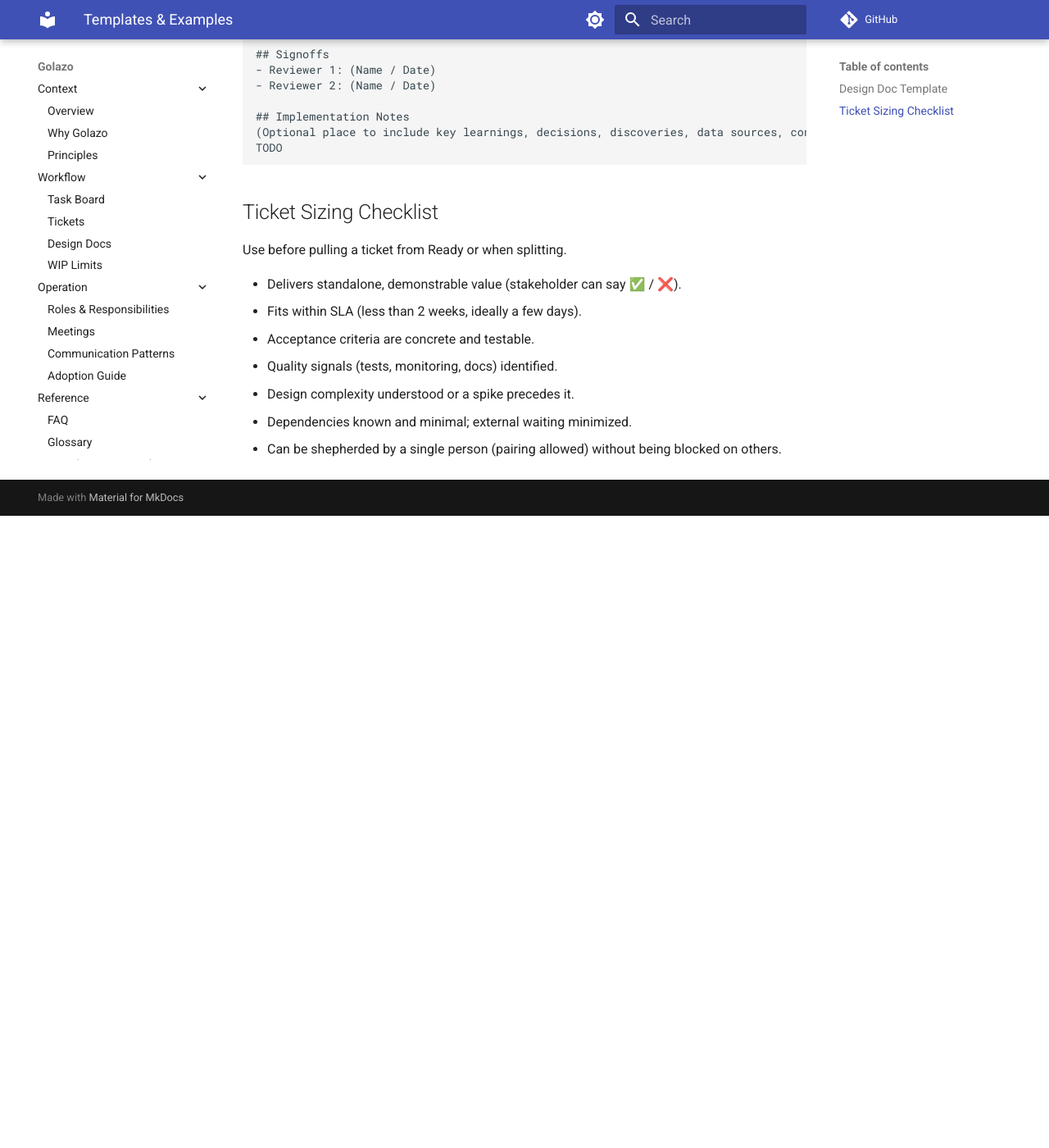
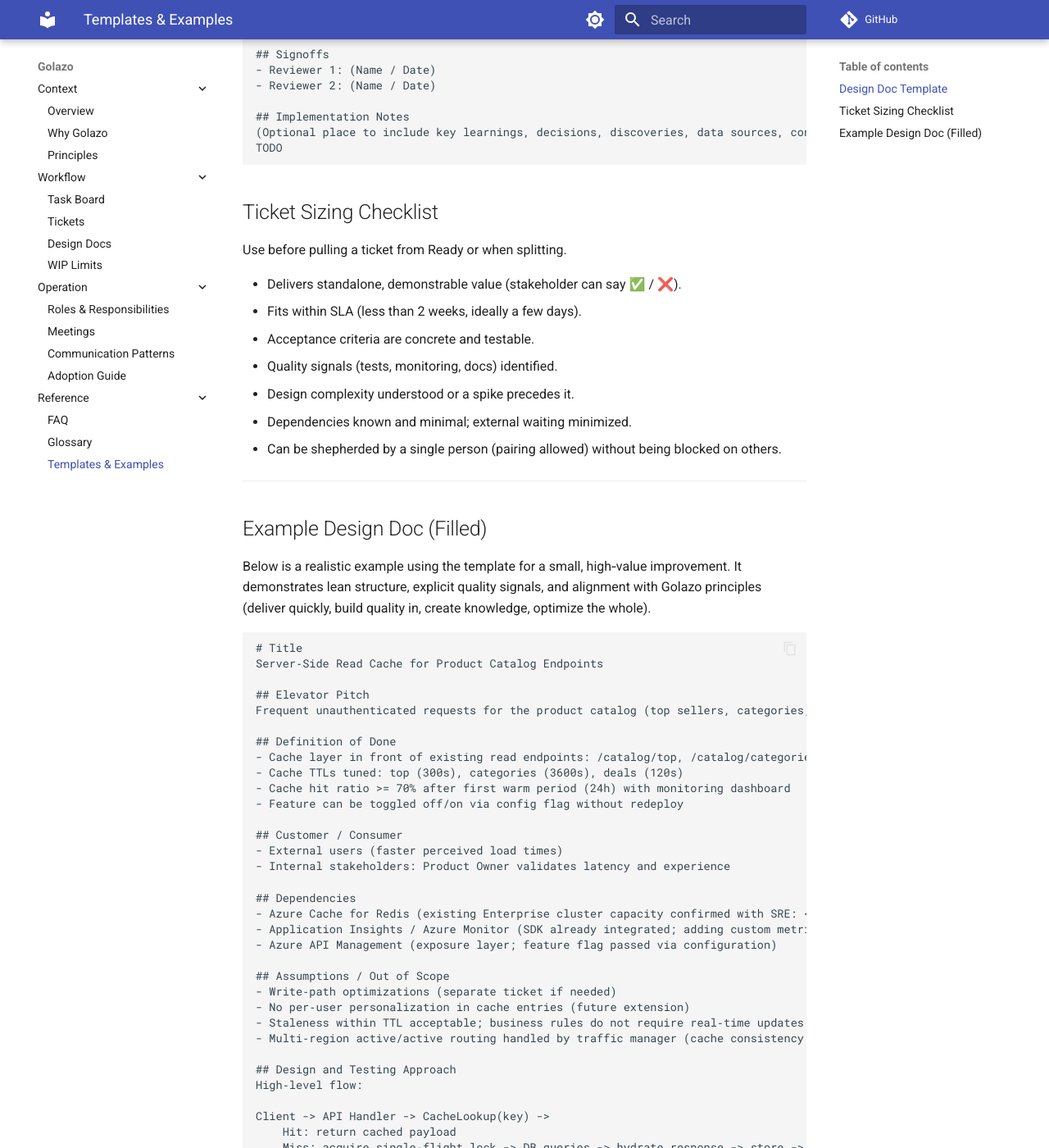
Before and after one commit to microsoft/golazo, an MkDocs documentation site: the page built from docs/templates.md, in a window 1280 px wide and 1400 px high, scrolled down 888 px. Shown: the whole window at 82% size. Built offline with MkDocs 1.6.1 and Material for MkDocs 9.7.7, drawn with Linux system fonts in a browser that asks for light colours; comment, search, counter and statistics services are not loaded; before the commit the page ends 1517 px from its top, so only the background shows below that; some of the changed text lies outside the part shown.

Commit message:
Add video, adjust organization of asset files, include full ticket example

````diff
--- a/docs/templates.md
+++ b/docs/templates.md
@@ -60,3 +60,90 @@ Use before pulling a ticket from Ready or when splitting.
 - Design complexity understood or a spike precedes it.
 - Dependencies known and minimal; external waiting minimized.
 - Can be shepherded by a single person (pairing allowed) without being blocked on others.
+
+---
+
+## Example Design Doc (Filled)
+
+Below is a realistic example using the template for a small, high‑value improvement. It demonstrates
+lean structure, explicit quality signals, and alignment with Golazo principles (deliver quickly,
+build quality in, create knowledge, optimize the whole).
+
+```
+# Title
+Server‑Side Read Cache for Product Catalog Endpoints
+
+## Elevator Pitch
+Frequent unauthenticated requests for the product catalog (top sellers, categories, daily deals) account for ~42% of API traffic and create avoidable database load and p95 latency (~420ms). Introducing a lightweight server‑side cache using Azure Cache for Redis in front of .NET 8 minimal API endpoints will cut average response times, reduce Azure SQL read pressure, and improve user perceived performance. This is valuable now because traffic is seasonally spiking and latency‑sensitive features (personalized deals) are preparing to launch.
+
+## Definition of Done
+- Cache layer in front of existing read endpoints: /catalog/top, /catalog/categories, /catalog/deals
+- Cache TTLs tuned: top (300s), categories (3600s), deals (120s)
+- Cache hit ratio >= 70% after first warm period (24h) with monitoring dashboard
+- Feature can be toggled off/on via config flag without redeploy
+
+## Customer / Consumer
+- External users (faster perceived load times)
+- Internal stakeholders: Product Owner validates latency and experience
+
+## Dependencies
+- Azure Cache for Redis (existing Enterprise cluster capacity confirmed with SRE: <5% projected memory increase)
+- Application Insights / Azure Monitor (SDK already integrated; adding custom metrics + Kusto queries)
+- Azure API Management (exposure layer; feature flag passed via configuration)
+
+## Assumptions / Out of Scope
+- Write‑path optimizations (separate ticket if needed)
+- No per‑user personalization in cache entries (future extension)
+- Staleness within TTL acceptable; business rules do not require real‑time updates
+- Multi‑region active/active routing handled by traffic manager (cache consistency not cross‑region for now)
+
+## Design and Testing Approach
+High‑level flow:
+
+Client -> API Handler -> CacheLookup(key) ->
+	Hit: return cached payload
+	Miss: acquire single‑flight lock -> DB queries -> hydrate response -> store -> release -> return
+
+Key Points:
+- Keys namespaced (catalog:top, catalog:categories, catalog:deals) to avoid collisions.
+- Single‑flight (in‑process mutex + short lock TTL fallback) prevents thundering herd (using a memory cache + RedLock fallback only if needed for distributed coordination later).
+- Serialization: JSON stored directly; payload size avg <25KB (validated from sample Query + Azure Application Insights sampling).
+- Observability: OpenTelemetry + Application Insights exporter wrap cache operations (dependency telemetry + custom metrics).
+- Warm strategy: first 10 requests naturally populate; no pre‑warm complexity.
+- Failure mode: if Azure Cache unavailable, system logs warning, emits dependency failure metric, and transparently falls back to Azure SQL (circuit breaker after 5 consecutive connection failures to reduce repeated attempts).
+- Load test with Azure Load Testing (1k RPS mixed distribution) verifies latency improvements and observes hit ratio after initial warm.
+
+Risk Mitigations:
+- Stampede -> Single‑flight lock & short TTL choices
+- Memory growth -> Sample average size * expected key count fits comfortably (<50MB) in Azure Cache for Redis
+- Silent degradation -> Alerts for miss surge & Azure Cache dependency failures (Application Insights Kusto query + alert rule)
+- Regional outage -> Falls back to DB + feature flag toggle via Azure App Configuration
+
+## Task List
+- [ ] Baseline metrics capture (current p95, QPS, payload sizes)
+- [ ] Define cache key & TTL constants
+-- [ ] Implement cache client wrapper + health check (Azure Cache for Redis .NET client)
+- [ ] Add single‑flight guard
+- [ ] Integrate endpoints (top, categories, deals)
+- [ ] Unit tests (key generation, TTL logic, fallback behavior)
+- [ ] Integration tests (cold then warm sequence, forced Redis failure)
+- [ ] Load test & record results (attach summary)
+-- [ ] Observability: custom metrics (hit/miss, evictions), dependency telemetry, dashboard workbook, Azure Monitor alert rule
+- [ ] Documentation updates (README + runbook + TSG)
+- [ ] Config flag & validation in staging
+- [ ] Production rollout & post‑launch metrics review
+
+## Estimated Completion
+2025-11-14
+
+## Signoffs
+- Reviewer 1: TBD (Date)
+- Reviewer 2: TBD (Date)
+
+## Implementation Notes
+- Baseline p95 (2025-11-03, Kusto query in Application Insights) collected: top=420ms, categories=390ms, deals=450ms.
+- Initial Azure Load Testing prototype showed 68% hit ratio with default TTLs; tuning deals TTL from 60s to 120s projected to exceed 70%.
+- Consider future enhancement: background refresh (async refresh just before expiry) using Azure Functions timer trigger.
+- Azure Cache for Redis connection pool sized (max 50); estimated peak concurrent cache ops ~20.
+- If hit ratio <50% after 24h, investigate key churn (possibly dynamic deals query parameters) and consider normalizing inputs; Kusto workbook slice by key.
+```
````
Also changed, not shown: docs/assets/video-overview-script.md (added, +132 -0 lines), docs/assets/videos/overview/video-overview-script.md (deleted, +0 -134 lines), docs/index.md (+7 -2 lines), docs/task-board.md (+1 -1 lines), docs/tickets.md (+1 -1 lines), docs/assets/board-example.png (renamed from docs/assets/images/board-example.png), docs/assets/design-doc.png (added), docs/assets/ticket-example.png (renamed from docs/assets/images/ticket-example.png), 3 other files.
